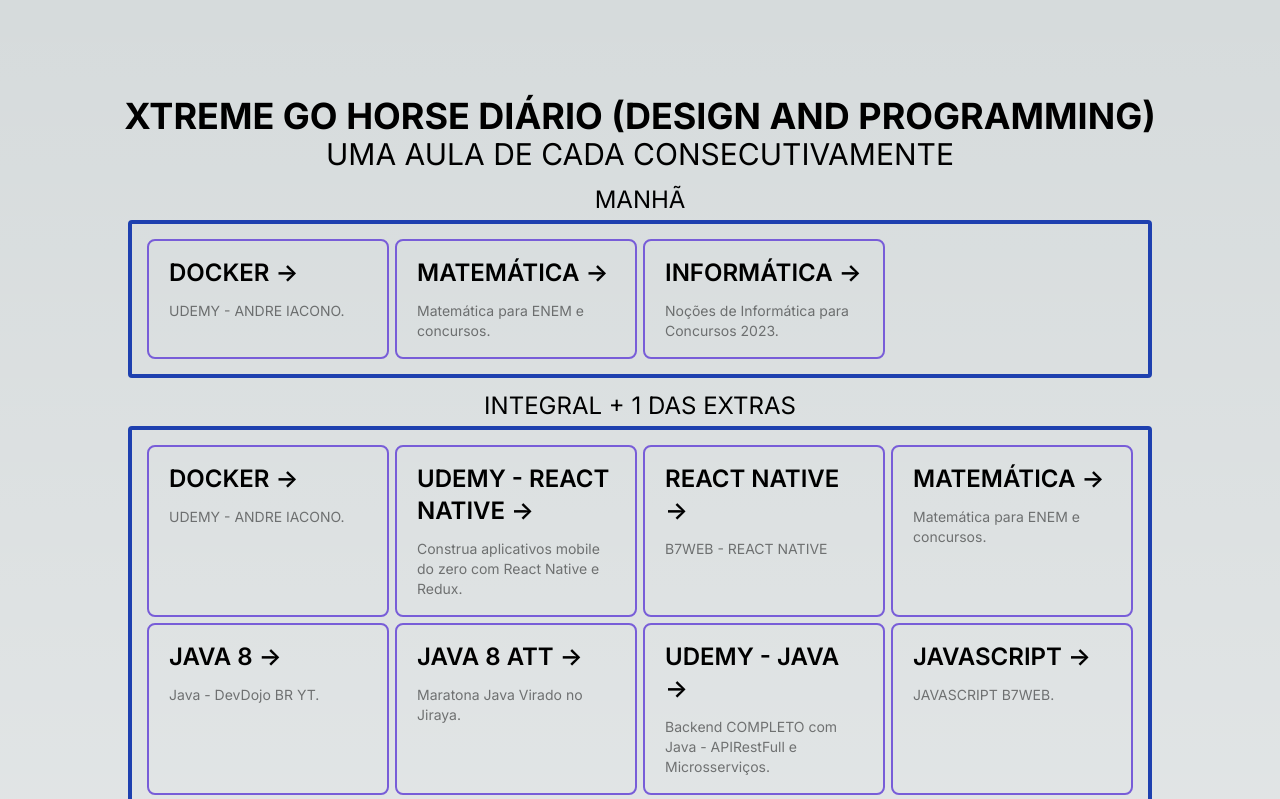
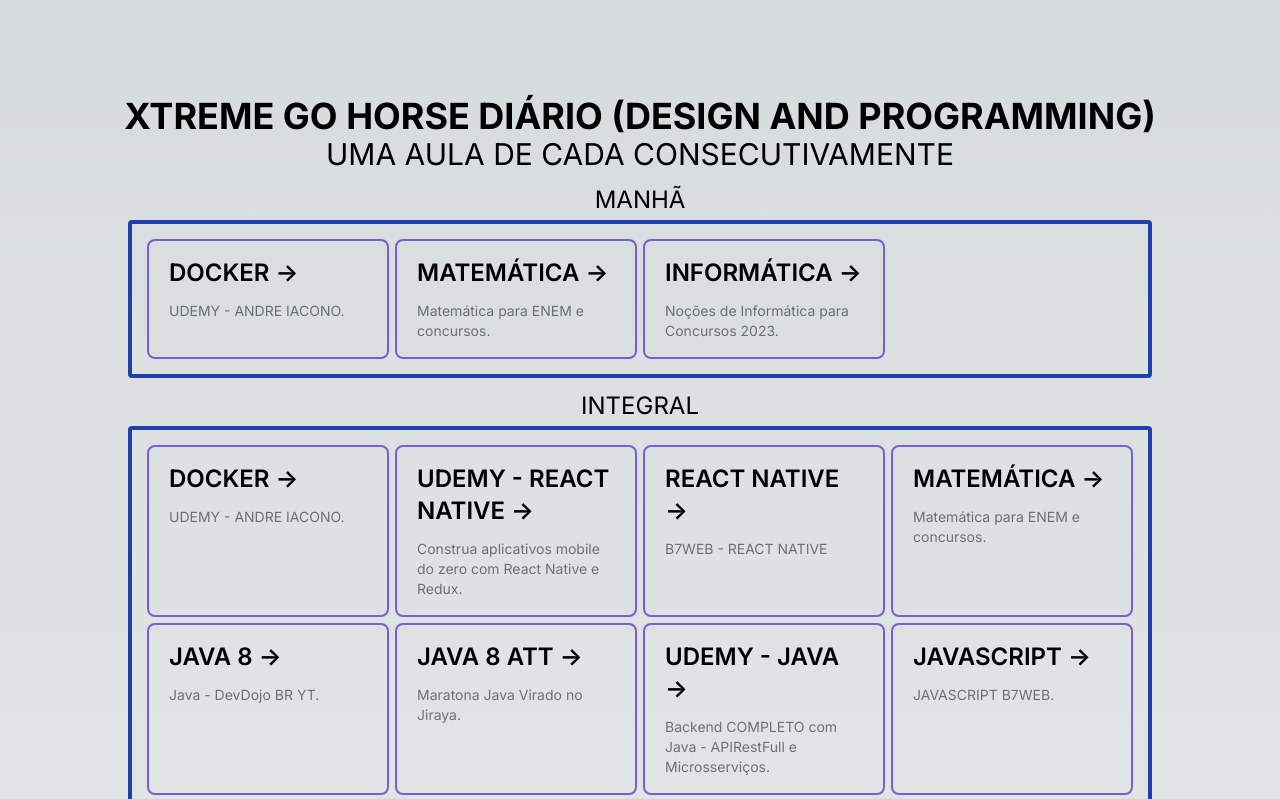
Before and after one commit to GamerCleanVic/design-dev, a Next.js app: page / in a window 1280 px wide. Shown: the top 799 px of the page. Built offline with nearby package versions, Linux system fonts and the light colour scheme.

Commit message:
-extra : integral

```diff
--- a/src/app/page.tsx
+++ b/src/app/page.tsx
@@ -61,7 +61,7 @@
 
         </div>
 
-        <div className="text-2xl mt-3">INTEGRAL + 1 DAS EXTRAS</div>
+        <div className="text-2xl mt-3">INTEGRAL</div>
       <div className="mb-32 grid text-center lg:mb-0 lg:w-full lg:max-w-5xl lg:grid-cols-4 lg:text-left border-solid border-4 border-blue-800 rounded hover:border-pink-700 duration-700 p-3 mt-1">
         <a
           href="https://www.udemy.com/course-dashboard-redirect/?course_id=4821926"
```
